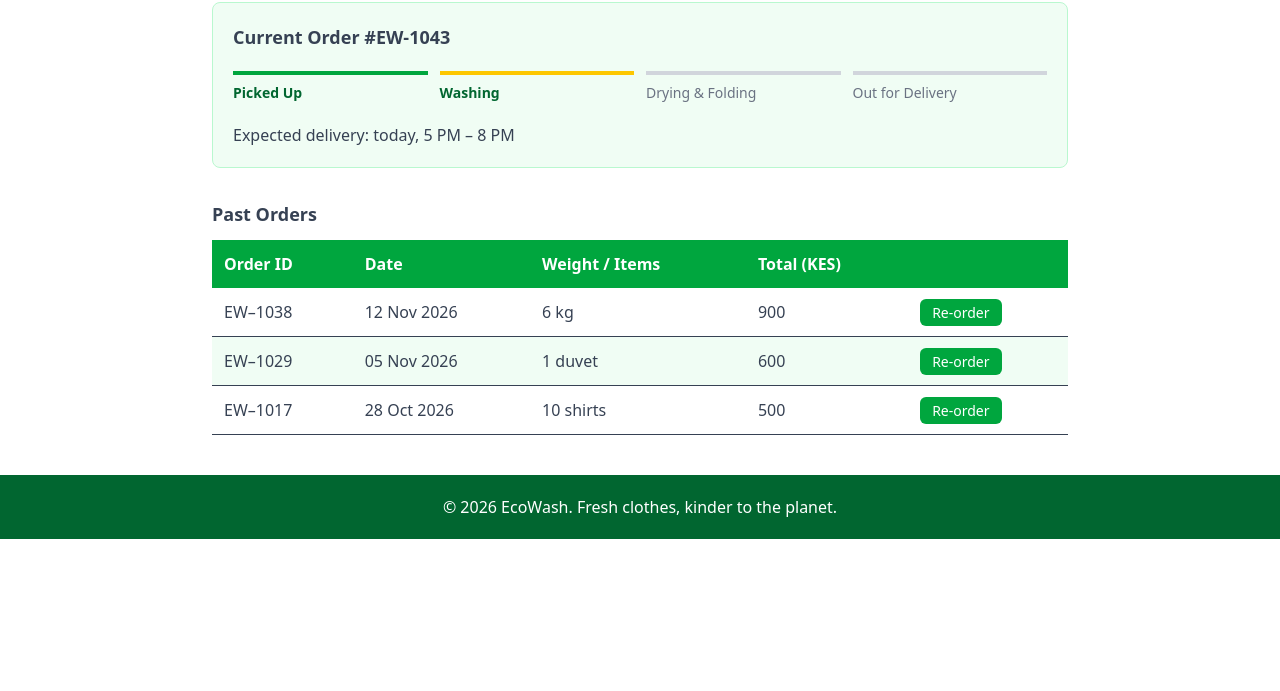
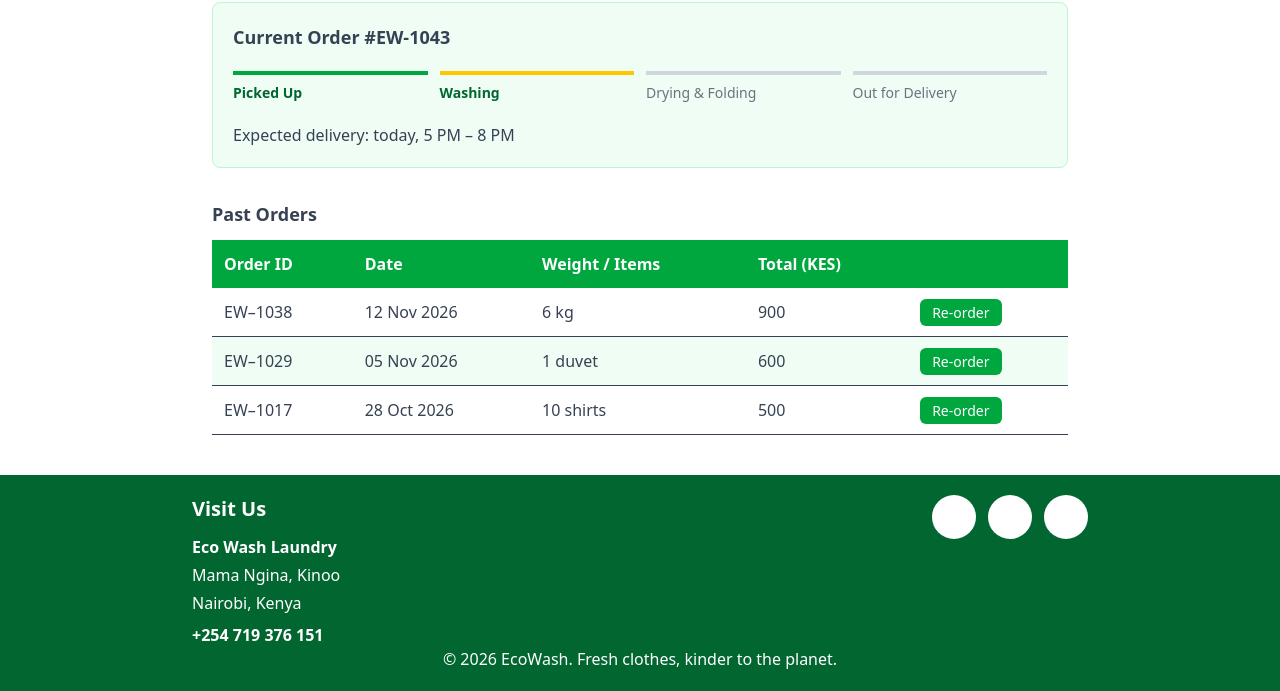
Before and after one commit to Ogwenoirene/Eco-Wash, a plain HTML site: page orders.html in a window 1280 px wide. Shown: the part 158-849 px from the top of the page. Before the commit the page ends 800 px from the top, so only its background shows below. Drawn offline with nearby package versions, Linux system fonts and the light colour scheme.

Commit message:
update the h1 in the order.html

```diff
--- a/orders.html
+++ b/orders.html
@@ -19,7 +19,7 @@
 </header>
 
 <section class="mx-auto max-w-4xl px-5 py-10">
-  <h2 class="mb-6 text-center text-2xl font-bold text-green-800">My Orders</h2>
+  <h1 class="mb-6 text-center text-2xl font-bold text-green-800">My Orders</h1>
 
   <div class="rounded-lg border border-green-200 bg-green-50 p-5">
     <h3 class="text-lg font-semibold">Current Order #EW-1043</h3>
@@ -33,7 +33,7 @@
 
     <p>Expected delivery: today, 5 PM &ndash; 8 PM</p>
   </div>
-
+<!--past orders-->
   <h3 class="mb-3 mt-8 text-lg font-semibold">Past Orders</h3>
   <div class="overflow-x-auto">
     <table class="w-full text-left">
@@ -63,8 +63,33 @@
     </table>
   </div>
 </section>
+<!--footer section-->
+<footer class="bg-green-800 p-5 text-center text-white">
+  <div class="mx-auto flex max-w-4xl flex-col items-center gap-8 text-center md:flex-row md:items-start md:justify-between md:text-left">
 
-<footer class="bg-green-800 p-5 text-center text-white">
+    <div aria-labelledby="visit-title">
+      <h2 id="visit-title" class="mb-3 text-xl font-bold">Visit Us</h2>
+      <address class="flex flex-col gap-1 not-italic">
+        <span class="font-semibold">Eco Wash Laundry</span>
+        <span>Mama Ngina, Kinoo</span>
+        <span>Nairobi, Kenya</span>
+        <a href="tel:+254719376151" class="mt-1 font-semibold hover:underline">+254 719 376 151</a>
+      </address>
+    </div>
+
+    <div class="flex items-center gap-3">
+      <span class="flex h-11 w-11 items-center justify-center rounded-full bg-white text-xl text-green-800 hover:bg-green-100">
+        <i class="fa-brands fa-whatsapp"></i>
+      </span>
+      <span class="flex h-11 w-11 items-center justify-center rounded-full bg-white text-xl text-green-800 hover:bg-green-100">
+        <i class="fa-brands fa-facebook"></i>
+      </span>
+      <span class="flex h-11 w-11 items-center justify-center rounded-full bg-white text-xl text-green-800 hover:bg-green-100">
+        <i class="fa-solid fa-x"></i>
+      </span>
+    </div>
+
+  </div>
   <p>&copy; 2026 EcoWash. Fresh clothes, kinder to the planet.</p>
 </footer>
 
```
